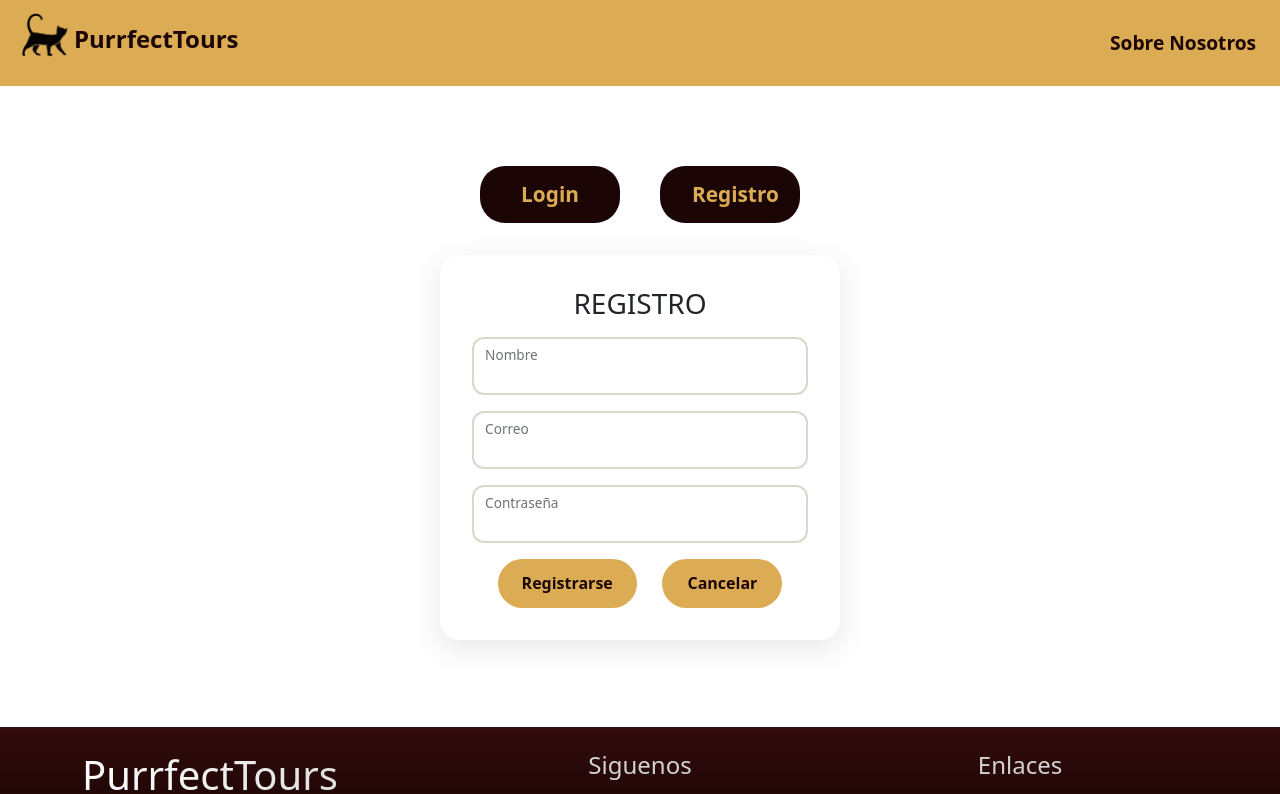
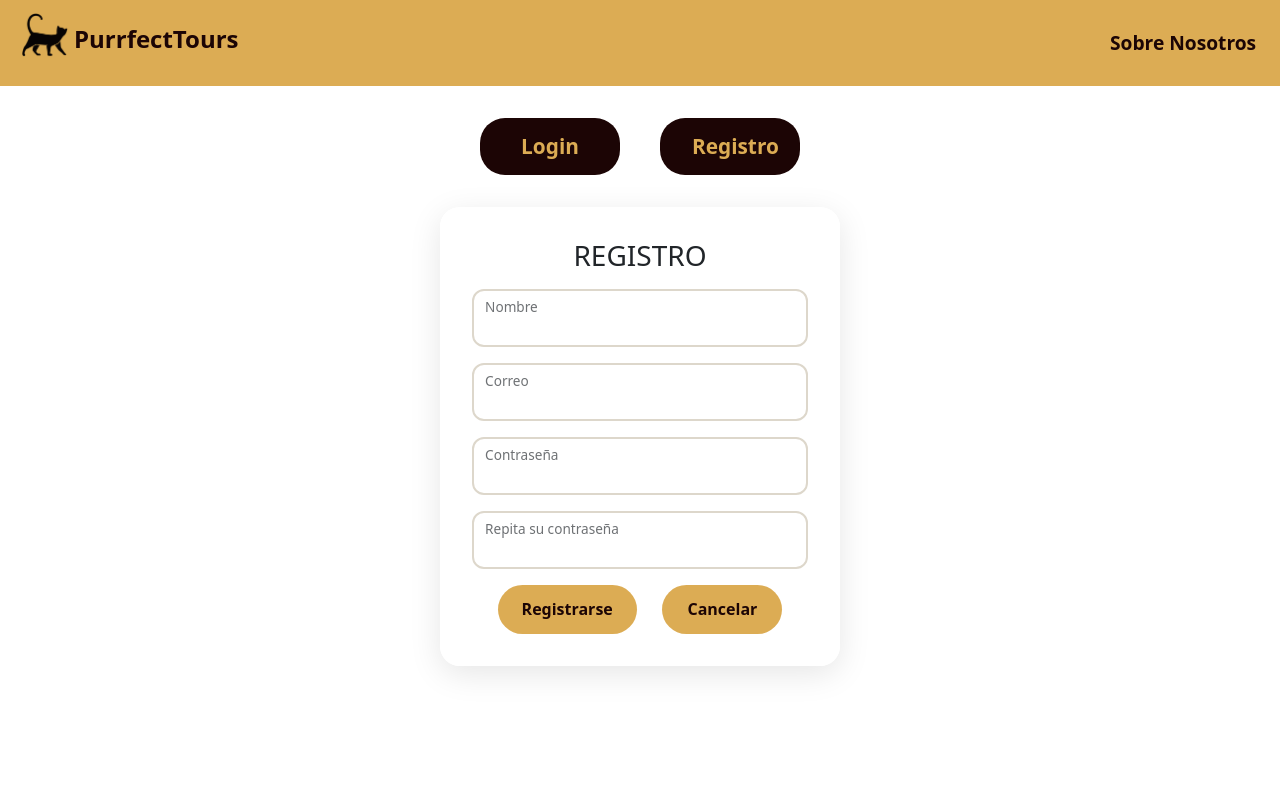
Before and after one commit to iquetir858/proyectoFreeTours, a Vue app in the folder freetours_Inma/: page /register in a window 1280 px wide. Shown: the top 794 px of the page. Built offline with nearby package versions, Linux system fonts and the light colour scheme; the HTML template or start-up script is replaced by a standard one.

Commit message:
Doble contraseña registro

```diff
--- a/freetours_Inma/src/App.vue
+++ b/freetours_Inma/src/App.vue
@@ -64,6 +64,7 @@ html {
 
 main {
   min-height: 72.5vh;
+  height: fit-content;
 }
 
 /*Estilo botones generales (si no se les aplica otra clase)*/
--- a/freetours_Inma/src/views/LoginView.vue
+++ b/freetours_Inma/src/views/LoginView.vue
@@ -19,6 +19,7 @@ const formRegistro = ref({ nombre: '', email: '', contraseña: '' });
 const errorRegistro = ref('');
 const exitoRegistro = ref('');
 const errores = ref({});
+const validado = ref(false);
 
 //Modal para el resgitro
 let modalRegistro = null;
@@ -84,10 +85,15 @@ function validacionRegistro() {
   }
   if (!contraseña || contraseña.length < 8 || !patron.test(contraseña)) {
     errores.value.contraseña = "La contraseña debe tener 8 caracteres con al menos 1 número";
+    errores.value.contraseña2 = "La contraseña debe tener 8 caracteres con al menos 1 número";
+  } else if (contra !== formRegistro.value.contraseña2) {
+    errores.value.contraseña2 = "Las contraseñas no coinciden";
   }
   if (!correo || !patronCorreo.test(correo)) {
     errores.value.email = "Introduce un correo válido (Ej: usuario12@tours.com)";
   }
+
+  validado.value = true;
 
   //Si hay errores, devuelve false
   return Object.keys(errores.value).length === 0;
@@ -141,7 +147,7 @@ function userRegister() {
 </script>
 
 <template>
-  <div id="generalDiv" class="d-flex flex-column justify-content-center align-items-center mt-5">
+  <div id="generalDiv" class="d-flex flex-column justify-content-center align-items-center">
     <div id="botonesCambio" class="d-flex justify-content-evenly w-100">
       <RouterLink class="text-white" to="/login">
         <button class="btn btn-primary text-decoration-none" aria-label="Cambiar al login">Login</button>
@@ -205,12 +211,22 @@ function userRegister() {
                 <input v-model="formRegistro.contraseña" type="text" name="contraseña" class="form-control"
                   data-bs-toggle="tooltip" data-bs-placement="top"
                   title="Debe tener al menos 8 caracteres, incluyendo al menos un número"
-                  :class="{ 'is-invalid': errores.contraseña, 'is-valid': !errores.contraseña && formRegistro.contraseña }">
+                  :class="{ 'is-invalid': errores.contraseña, 'is-valid': !errores.contraseña && validado }">
                 <label for="contraseña">Contraseña</label>
                 <div v-if="errores.contraseña" class="invalid-feedback">{{ errores.contraseña }}</div>
+              </div>
 
+              <!--INPUT CONTRASEÑA 2-->
+              <div class="form-floating">
+                <input v-model="formRegistro.contraseña2" type="text" name="contraseña2" class="form-control"
+                  data-bs-toggle="tooltip" data-bs-placement="top"
+                  title="Debe tener al menos 8 caracteres, incluyendo al menos un número"
+                  :class="{ 'is-invalid': errores.contraseña2, 'is-valid': !errores.contraseña2 && validado}">
+                <label for="contraseña2">Repita su contraseña</label>
+                <div v-if="errores.contraseña2" class="invalid-feedback">{{ errores.contraseña2 }}</div>
               </div>
-              <p v-if="errorRegistro" class="text-danger mt-2">{{ errorRegistro }}</p>
+
+              <!--<p v-if="errorRegistro" class="text-danger mt-2">{{ errorRegistro }}</p>-->
               <div class="buttons mt-2 d-flex justify-content-evenly">
                 <button @click.prevent="userRegister" class="btn btn-success"
                   aria-label="registrarse">Registrarse</button>
@@ -246,6 +262,7 @@ function userRegister() {
 #generalDiv {
   padding: 2rem 1rem;
   background: var(--white);
+  height: fit-content;
 }
 
 #botonesCambio {
@@ -354,7 +371,7 @@ function userRegister() {
   perspective: 500px;
   width: 90%;
   max-width: 50vh;
-  height: 55vh;
+  height: 100%;
 }
 
 .flip-container.flipped .flipper {
@@ -362,11 +379,9 @@ function userRegister() {
 }
 
 .flipper {
-  transition: 0.8s;
   transform-style: preserve-3d;
-  position: relative;
   width: 100%;
-  height: 100%;
+  height: 600px;
   transition: all 1.0s cubic-bezier(0.175, 0.885, 0.32, 1.275);
 }
 
@@ -376,7 +391,7 @@ function userRegister() {
   /*Esto es para que no se vea el contenido cuando está "detras"*/
   position: absolute;
   width: 100%;
-  height: 100%;
+  height: fit-content;
 }
 
 .front {
@@ -387,10 +402,11 @@ function userRegister() {
 .back {
   transform: rotateY(180deg);
 }
-
+/*
 #loginDiv,
 #registerDiv {
   max-height: 100%;
   overflow-y: auto;
 }
+  */
 </style>
```
